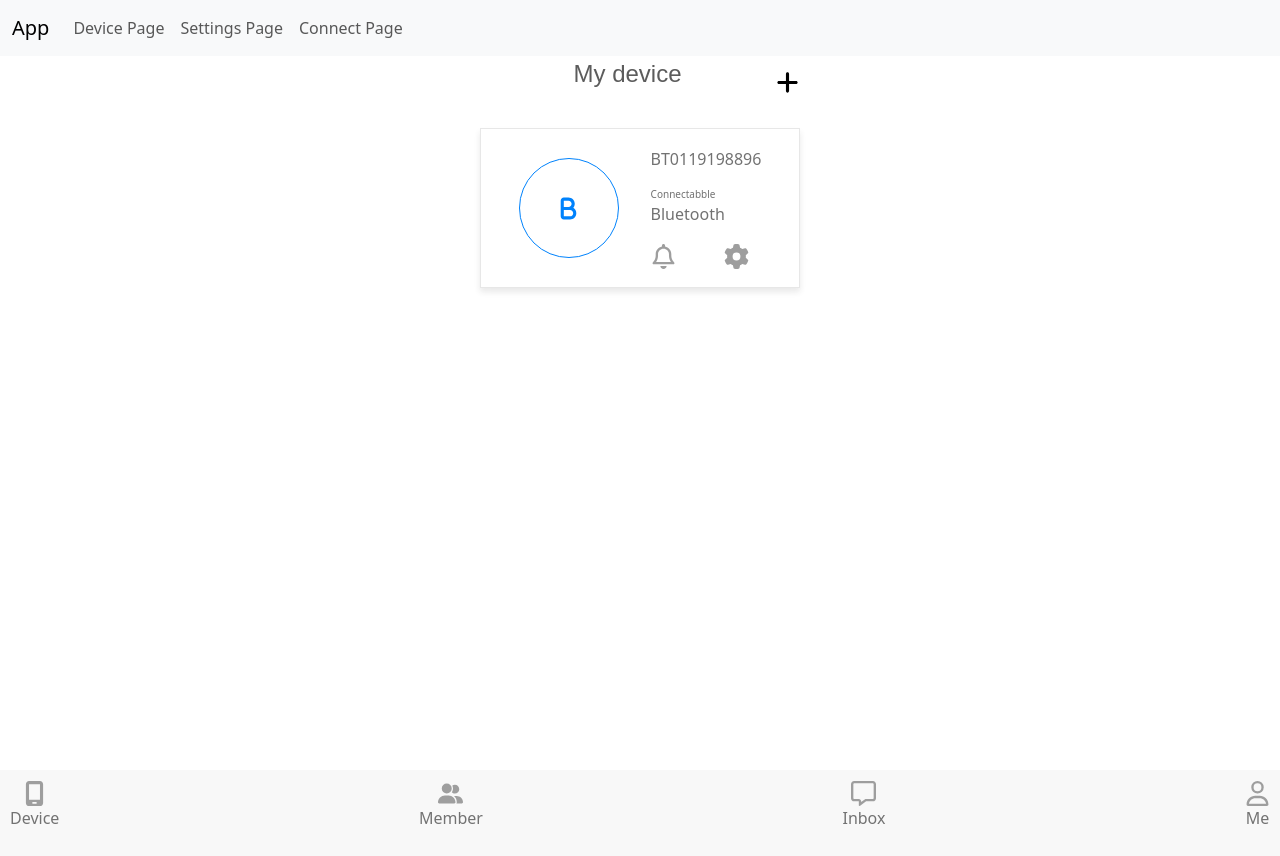
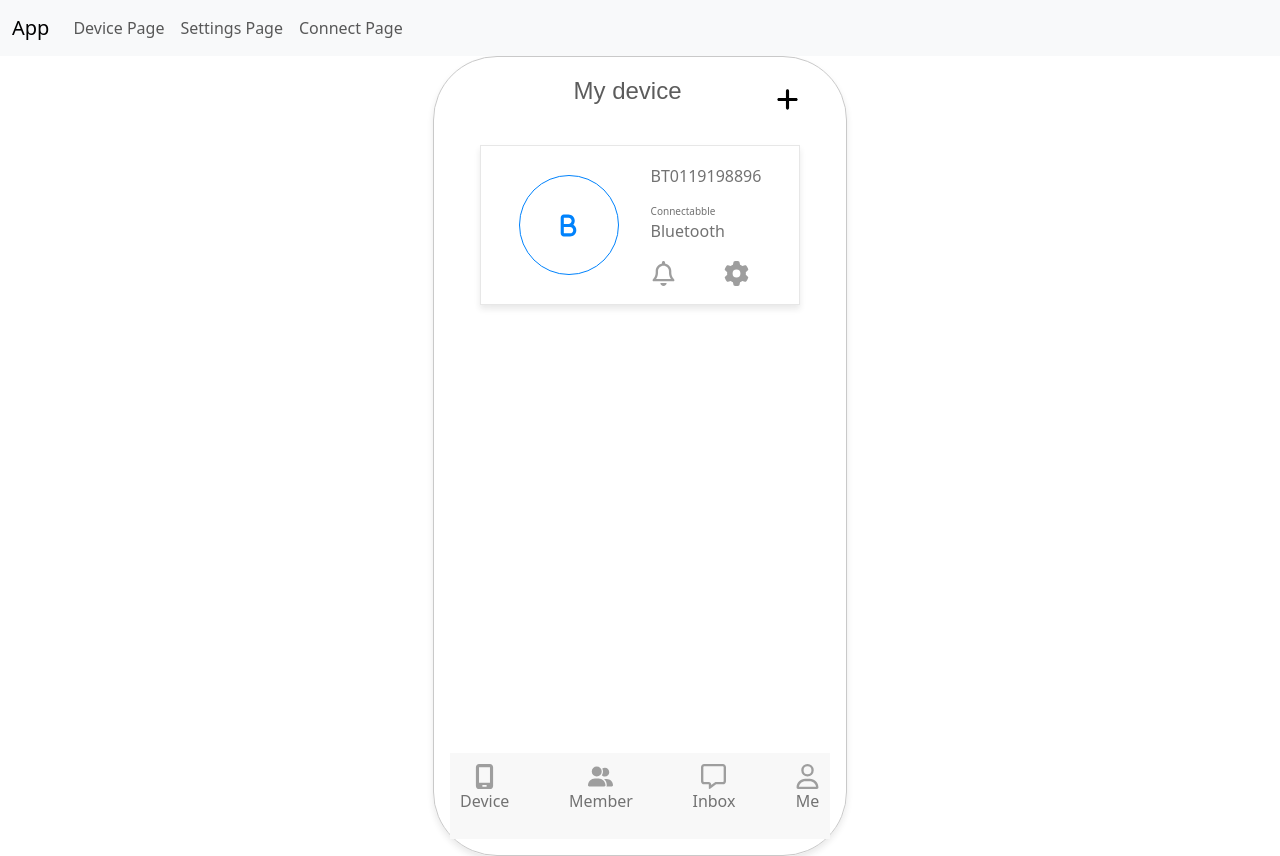
Before and after one commit to jummie-jk/design-evaluation, an Angular app: page /device in a window 1280 px wide. Built offline with nearby package versions, Linux system fonts and the light colour scheme.

Commit message:
responsiveness

```diff
--- a/src/app/pages/device-page/device-page.component.css
+++ b/src/app/pages/device-page/device-page.component.css
@@ -76,3 +76,19 @@ p {
   font-size: 10px;
   margin: 0px;
 }
+
+@media (min-width: 768px) {
+  .section {
+    display: flex;
+    flex-direction: column;
+    justify-items: center;
+    align-items: center;
+    justify-self: center;
+    width: 414px;
+    height: 796px;
+    border: 1px solid rgb(201, 201, 201);
+    box-shadow: 0 4px 6px rgba(36, 36, 36, 0.1);
+    border-radius: 4rem;
+    padding: 1rem;
+  }
+}
--- a/src/app/pages/settings-page/settings-page.component.css
+++ b/src/app/pages/settings-page/settings-page.component.css
@@ -40,3 +40,19 @@
     justify-content: space-between;
     align-items: center;
   }
+
+  @media (min-width: 768px) {
+    .section {
+      display: flex;
+      flex-direction: column;
+      justify-items: center;
+      align-items: center;
+      justify-self: center;
+      width: 414px;
+      height: 796px;
+      border: 1px solid rgb(201, 201, 201);
+      box-shadow: 0 4px 6px rgba(36, 36, 36, 0.1);
+      border-radius: 4rem;
+      padding: 1rem;
+    }
+  }
```
